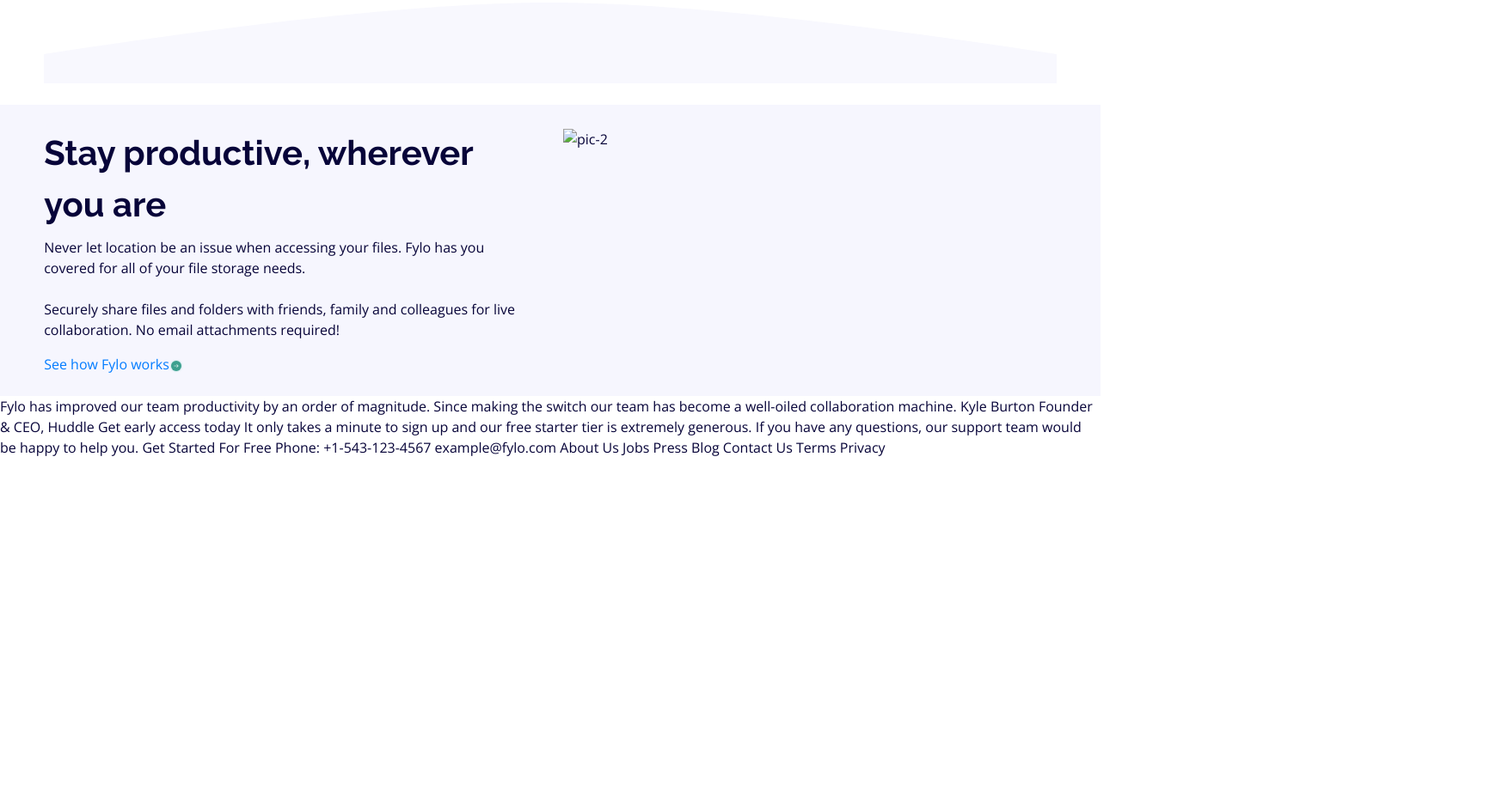
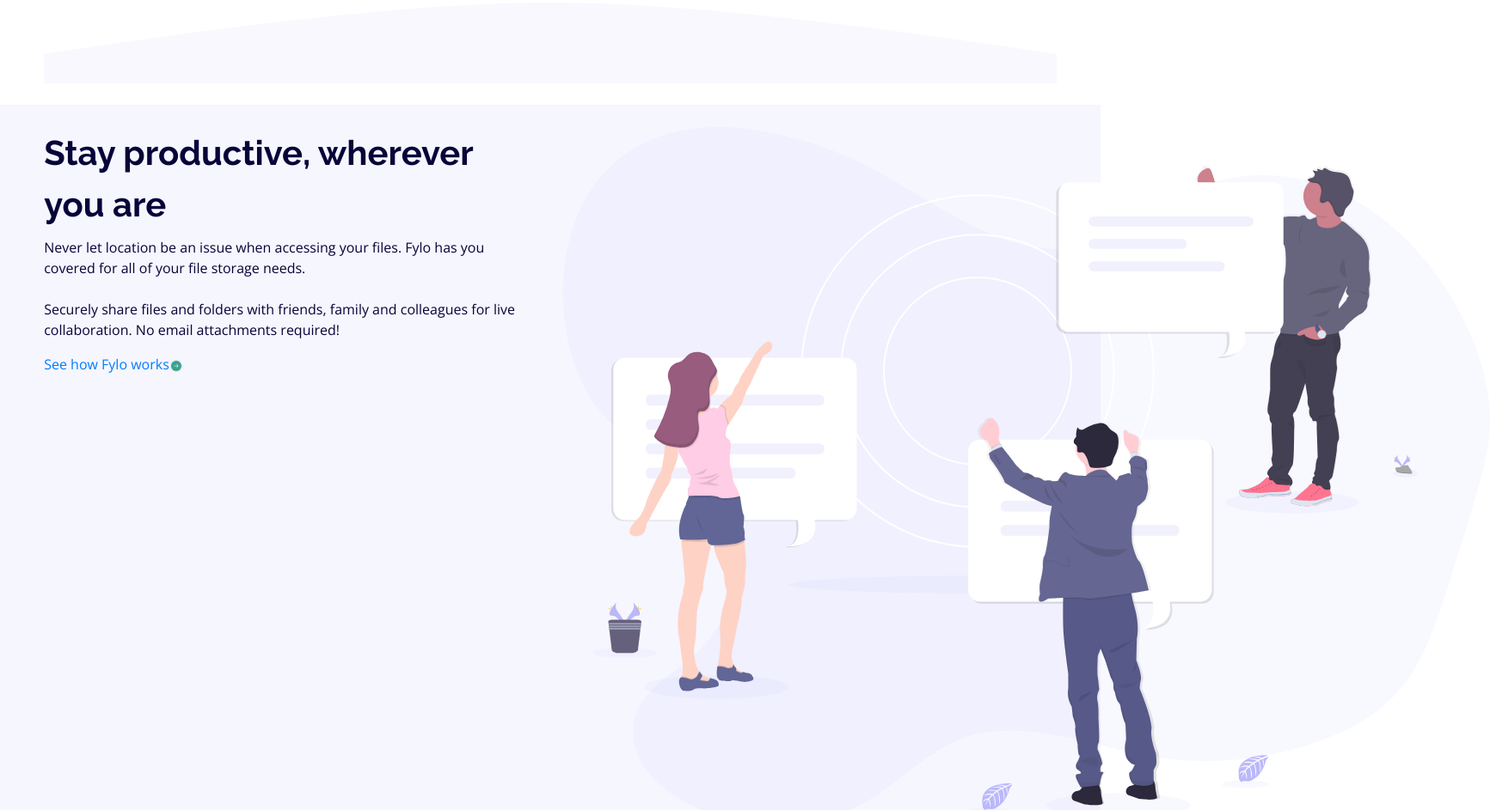
Before and after one commit to DariusMatthews/Flylo, a plain HTML site: page index.html in a window 1280 px wide. Shown: the part 677-1620 px from the top of the page at 86% size, 1733 px wide, since content can reach past the window. Before the commit the page ends 1210 px from the top, so only its background shows below. Drawn offline with nearby package versions, Linux system fonts and the light colour scheme.

Commit message:
fixed missing image file.

```diff
--- a/index.html
+++ b/index.html
@@ -93,8 +93,7 @@
           <!-- TODO:add card -->
         </div>
         <div class="col-lg-6">
-          <!-- TODO: fix 'missing' file -->
-          <img src="illustration-2.svg" alt="pic-2">
+          <img src="images/illustration-2.svg" alt="pic-2">
 
         </div>
       </div>
```
